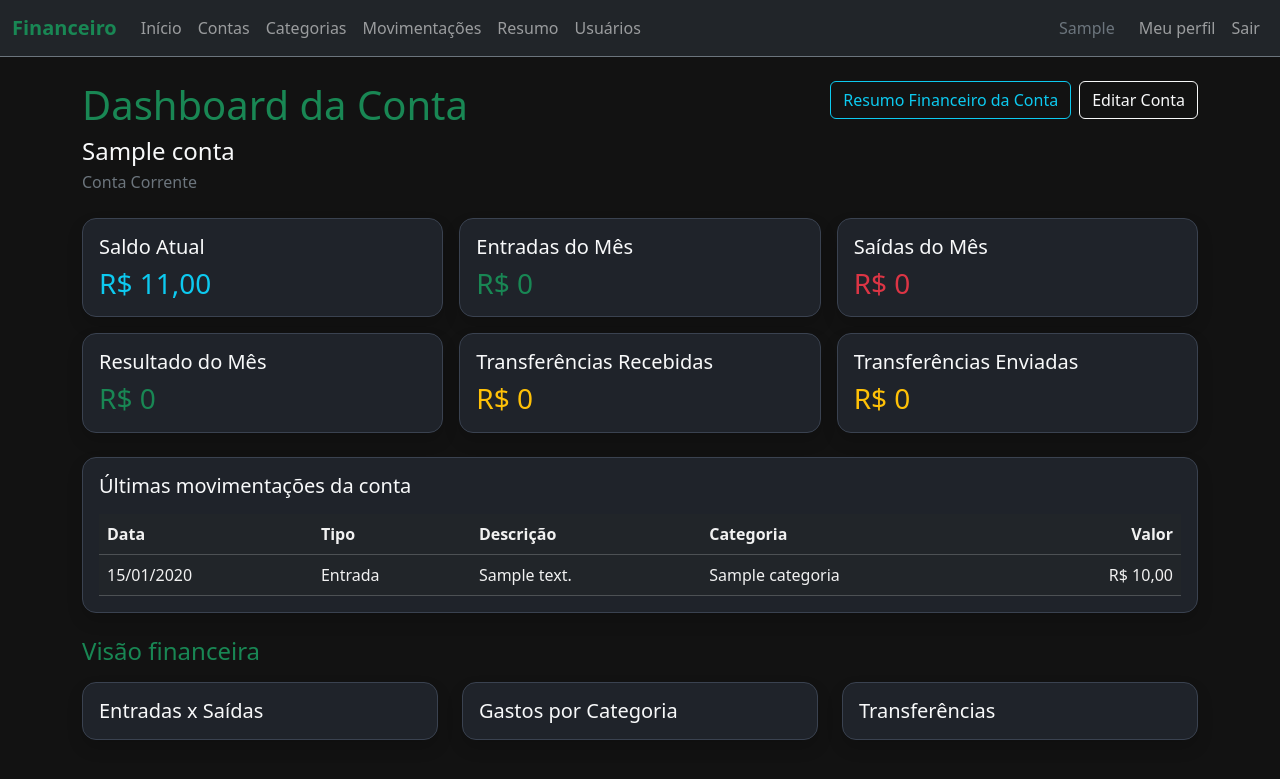
After one commit to Francielp2/Sistema-financeiro-django, a Django app: page /contas/1/dashboard/ in a window 1280 px wide. The commit adds this page. Shown: the top 779 px of the page. Run offline with Django 5.2, Linux system fonts and the light colour scheme; a user stored in the database is signed in; tables that the repository leaves empty hold one stand-in row (values such as "Sample post").

Commit message:
implementa estrutura inicial do dashboard individual da conta

```diff
--- a/financeiro/servicos.py
+++ b/financeiro/servicos.py
@@ -224,11 +224,11 @@ def calcular_resumo_conta(
     categorias_filtro=None,
     categorias=None
 ):
-    movimentacoes_periodo = models.Movimentacao.objects.filter(
-        usuario=usuario,
+    movimentacoes_periodo = obter_movimentacoes_conta(
+        usuario,
+        conta
+    ).filter(
         data__range=[data_inicio, data_fim]
-    ).filter(
-        Q(conta_origem=conta) | Q(conta_destino=conta)
     )
 
     movimentacoes_periodo, tipos_filtro, categorias_filtro = (
@@ -279,8 +279,21 @@ def calcular_resumo_conta(
     }
 
 
-def obter_movimentacoes_recentes(usuario, limite=10):
-    return models.Movimentacao.objects.filter(usuario=usuario).order_by(
+def obter_movimentacoes_conta(usuario, conta):
+    return models.Movimentacao.objects.filter(
+        usuario=usuario
+    ).filter(
+        Q(conta_origem=conta) | Q(conta_destino=conta)
+    )
+
+
+def obter_movimentacoes_recentes(usuario, limite=10, conta=None):
+    if conta is None:
+        movimentacoes = models.Movimentacao.objects.filter(usuario=usuario)
+    else:
+        movimentacoes = obter_movimentacoes_conta(usuario, conta)
+
+    return movimentacoes.order_by(
         '-data',
         '-hora',
         '-criada_em'
@@ -445,3 +458,36 @@ def obter_dashboard_geral(usuario):
             )
         ),
     }
+
+
+def obter_dashboard_conta(usuario, conta):
+    if conta.usuario_id != usuario.id:
+        raise ValueError('A conta não pertence ao usuário informado.')
+
+    data_inicio_mes, data_fim_mes = obter_periodo_mes_atual()
+    resumo_mes = calcular_resumo_conta(
+        usuario,
+        conta,
+        data_inicio_mes,
+        data_fim_mes
+    )
+
+    return {
+        'conta': conta,
+        'saldo_atual': conta.saldo_atual,
+        'saldo_inicial': conta.saldo_inicial,
+        'entradas_mes': resumo_mes['entradas'],
+        'saidas_mes': resumo_mes['saidas'],
+        'transferencias_recebidas_mes': (
+            resumo_mes['transferencias_recebidas']
+        ),
+        'transferencias_enviadas_mes': (
+            resumo_mes['transferencias_enviadas']
+        ),
+        'resultado_mes': resumo_mes['resultado_periodo'],
+        'movimentacoes_recentes': obter_movimentacoes_recentes(
+            usuario,
+            limite=5,
+            conta=conta
+        ),
+    }
--- /dev/null
+++ b/financeiro/templates/financeiro/dashboard_conta.html
@@ -0,0 +1,171 @@
+{% extends 'base.html' %}
+
+{% block title %}
+Dashboard da Conta
+{% endblock %}
+
+{% block content %}
+
+{# CABEÇALHO DO DASHBOARD DA CONTA #}
+<div class="d-flex flex-column flex-lg-row justify-content-between gap-3 mb-4">
+    <div>
+        <h1 class="text-success mb-2">
+            Dashboard da Conta
+        </h1>
+        <h2 class="h4 text-light mb-1">
+            {{ conta.nome }}
+        </h2>
+        <p class="text-secondary mb-0">
+            {{ conta.get_tipo_display }}
+        </p>
+    </div>
+
+    <div class="d-flex flex-wrap align-items-start gap-2">
+        <a href="{% url 'resumo_conta' conta.id %}" class="btn btn-outline-info">
+            Resumo Financeiro da Conta
+        </a>
+        <a href="{% url 'editar_conta' conta.id %}" class="btn btn-outline-light">
+            Editar Conta
+        </a>
+    </div>
+</div>
+
+{# CARDS FINANCEIROS DO MÊS ATUAL #}
+<div class="row g-3 mb-4">
+    <div class="col-md-6 col-xl-4">
+        <div class="card bg-dark border-info shadow h-100">
+            <div class="card-body">
+                <h3 class="h5 text-light">Saldo Atual</h3>
+                <p class="h3 text-info mb-0">R$ {{ saldo_atual }}</p>
+            </div>
+        </div>
+    </div>
+
+    <div class="col-md-6 col-xl-4">
+        <div class="card bg-dark border-success shadow h-100">
+            <div class="card-body">
+                <h3 class="h5 text-light">Entradas do Mês</h3>
+                <p class="h3 text-success mb-0">R$ {{ entradas_mes }}</p>
+            </div>
+        </div>
+    </div>
+
+    <div class="col-md-6 col-xl-4">
+        <div class="card bg-dark border-danger shadow h-100">
+            <div class="card-body">
+                <h3 class="h5 text-light">Saídas do Mês</h3>
+                <p class="h3 text-danger mb-0">R$ {{ saidas_mes }}</p>
+            </div>
+        </div>
+    </div>
+
+    <div class="col-md-6 col-xl-4">
+        <div class="card bg-dark border-secondary shadow h-100">
+            <div class="card-body">
+                <h3 class="h5 text-light">Resultado do Mês</h3>
+                {% if resultado_mes >= 0 %}
+                    <p class="h3 text-success mb-0">R$ {{ resultado_mes }}</p>
+                {% else %}
+                    <p class="h3 text-danger mb-0">R$ {{ resultado_mes }}</p>
+                {% endif %}
+            </div>
+        </div>
+    </div>
+
+    <div class="col-md-6 col-xl-4">
+        <div class="card bg-dark border-warning shadow h-100">
+            <div class="card-body">
+                <h3 class="h5 text-light">Transferências Recebidas</h3>
+                <p class="h3 text-warning mb-0">
+                    R$ {{ transferencias_recebidas_mes }}
+                </p>
+            </div>
+        </div>
+    </div>
+
+    <div class="col-md-6 col-xl-4">
+        <div class="card bg-dark border-warning shadow h-100">
+            <div class="card-body">
+                <h3 class="h5 text-light">Transferências Enviadas</h3>
+                <p class="h3 text-warning mb-0">
+                    R$ {{ transferencias_enviadas_mes }}
+                </p>
+            </div>
+        </div>
+    </div>
+</div>
+
+{# MOVIMENTAÇÕES RECENTES DA CONTA #}
+<div class="card bg-dark border-secondary shadow mb-4">
+    <div class="card-body">
+        <h2 class="h5 text-light mb-3">
+            Últimas movimentações da conta
+        </h2>
+
+        <div class="table-responsive">
+            <table class="table table-dark table-hover align-middle mb-0">
+                <thead>
+                    <tr>
+                        <th>Data</th>
+                        <th>Tipo</th>
+                        <th>Descrição</th>
+                        <th>Categoria</th>
+                        <th class="text-end">Valor</th>
+                    </tr>
+                </thead>
+                <tbody>
+                    {% for movimentacao in movimentacoes_recentes %}
+                    <tr>
+                        <td>{{ movimentacao.data|date:"d/m/Y" }}</td>
+                        <td>{{ movimentacao.get_tipo_display }}</td>
+                        <td>{{ movimentacao.descricao }}</td>
+                        <td>{{ movimentacao.categoria.nome|default:"-" }}</td>
+                        <td class="text-end">R$ {{ movimentacao.valor }}</td>
+                    </tr>
+                    {% empty %}
+                    <tr>
+                        <td colspan="5" class="text-secondary">
+                            Nenhuma movimentação cadastrada para esta conta.
+                        </td>
+                    </tr>
+                    {% endfor %}
+                </tbody>
+            </table>
+        </div>
+    </div>
+</div>
+
+{# ÁREAS RESERVADAS PARA OS GRÁFICOS DA PRÓXIMA ETAPA #}
+<section>
+    <h2 class="h4 text-success mb-3">
+        Visão financeira
+    </h2>
+
+    <div class="row g-4">
+        <div class="col-lg-4">
+            <div class="card bg-dark border-secondary shadow h-100">
+                <div class="card-body">
+                    <h3 class="h5 text-light mb-0">Entradas x Saídas</h3>
+                </div>
+            </div>
+        </div>
+
+        <div class="col-lg-4">
+            <div class="card bg-dark border-secondary shadow h-100">
+                <div class="card-body">
+                    <h3 class="h5 text-light mb-0">Gastos por Categoria</h3>
+                </div>
+            </div>
+        </div>
+
+        <div class="col-lg-4">
+            <div class="card bg-dark border-secondary shadow h-100">
+                <div class="card-body">
+                    <h3 class="h5 text-light mb-0">Transferências</h3>
+                </div>
+            </div>
+        </div>
+    </div>
+</section>
+
+{% endblock %}
--- a/financeiro/templates/financeiro/inicio.html
+++ b/financeiro/templates/financeiro/inicio.html
@@ -135,8 +135,8 @@ Dashboard Financeiro
                                 <td>{{ conta.get_tipo_display }}</td>
                                 <td class="text-end text-info">R$ {{ conta.saldo_atual }}</td>
                                 <td class="text-end">
-                                    <a href="{% url 'resumo_conta' conta.id %}" class="btn btn-sm btn-outline-info">
-                                        Resumo
+                                    <a href="{% url 'dashboard_conta' conta.id %}" class="btn btn-sm btn-outline-info">
+                                        Dashboard
                                     </a>
                                 </td>
                             </tr>
--- a/financeiro/urls.py
+++ b/financeiro/urls.py
@@ -20,6 +20,11 @@ urlpatterns = [
     path('contas/criar/', views.criar_conta, name='criar_conta'),
     path('contas/editar/<int:conta_id>/', views.editar_conta, name='editar_conta'),
     path('contas/excluir/<int:conta_id>/', views.excluir_conta, name='excluir_conta'),
+    path(
+        'contas/<int:conta_id>/dashboard/',
+        views.dashboard_conta,
+        name='dashboard_conta'
+    ),
     path('contas/<int:conta_id>/', views.detalhes_conta, name='detalhes_conta'),
 
     # ROTAS DE CATEGORIAS
--- a/financeiro/views.py
+++ b/financeiro/views.py
@@ -18,6 +18,26 @@ def inicio(request):
         'financeiro/inicio.html',
         dados_dashboard
     )
+
+
+@login_required
+def dashboard_conta(request, conta_id):
+    conta = get_object_or_404(
+        models.Conta,
+        id=conta_id,
+        usuario=request.user
+    )
+    dados_dashboard = servicos.obter_dashboard_conta(
+        request.user,
+        conta
+    )
+
+    return render(
+        request,
+        'financeiro/dashboard_conta.html',
+        dados_dashboard
+    )
+
 
 # VIEWS DE CONTAS
 
```
Also changed, not shown: financeiro/tests.py (+122 -0 lines).
